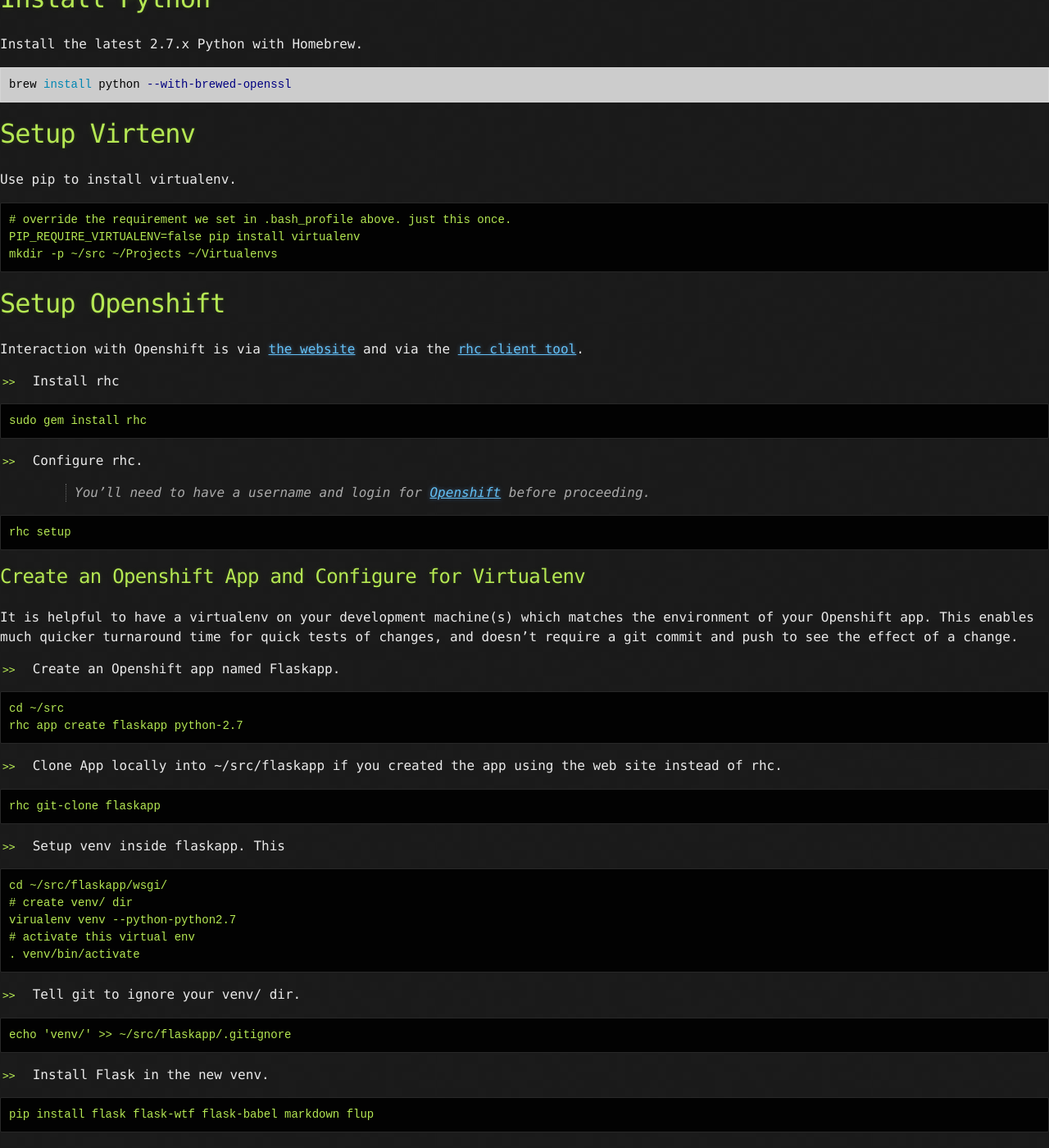
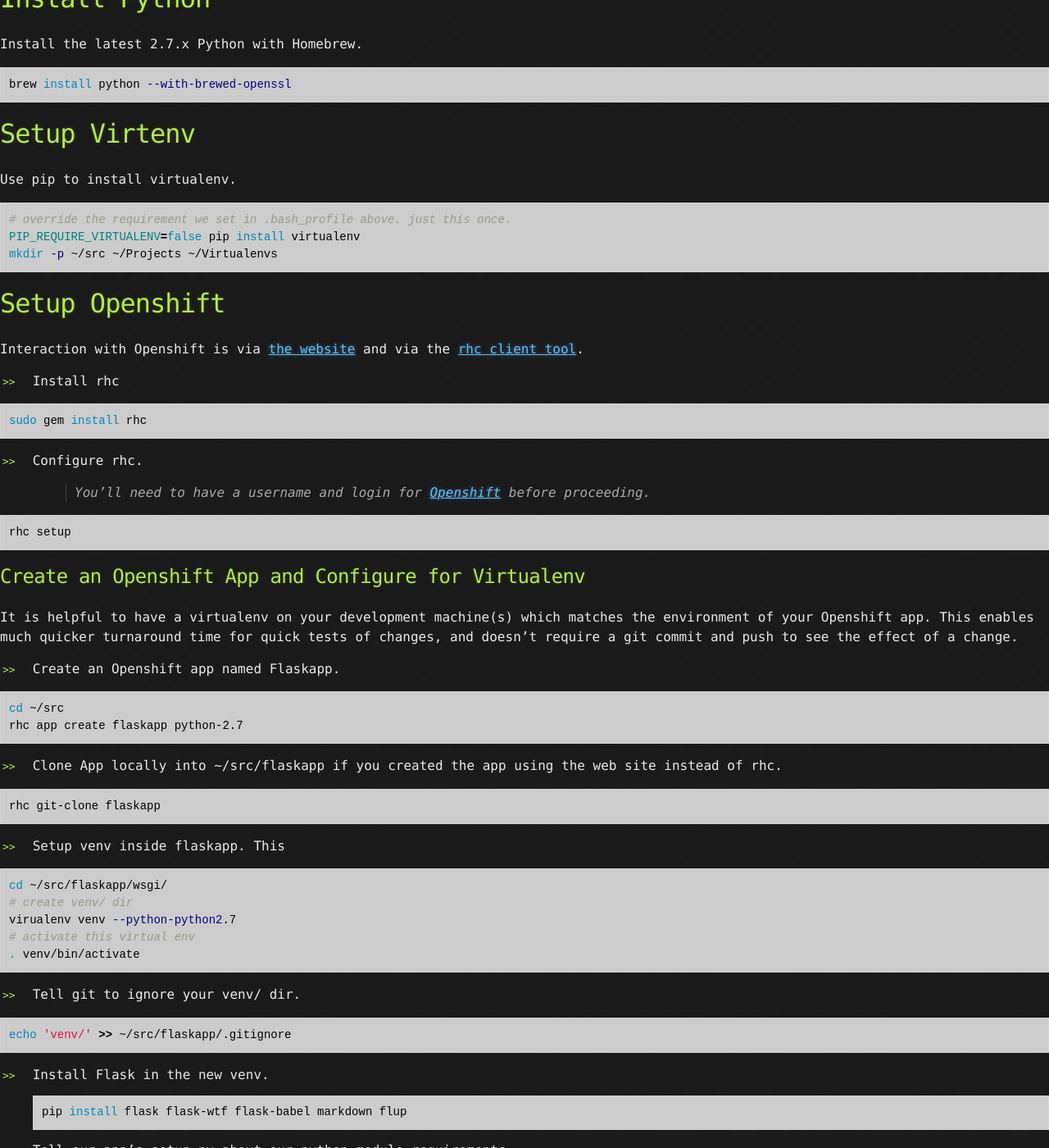
Before and after one commit to dlbewley/dlbewley.github.io, a Jekyll site: the page built from _posts/2014-11-22-Openshift-and-Flask-with-Virtualenv-on-OS-X.md, in a window 1280 px wide and 1400 px high, scrolled down 1734 px. Shown: the whole window at 82% size. Built offline with Jekyll 4.4.1, drawn with Linux system fonts in a browser that asks for light colours; Markdown is read by kramdown in place of the engine named in the settings; comment, search, counter and statistics services are not loaded; some of the changed text lies outside the part shown.

Commit message:
JAAGdDmm2N8HlysMOHDA

````diff
--- a/_posts/2014-11-22-Openshift-and-Flask-with-Virtualenv-on-OS-X.md
+++ b/_posts/2014-11-22-Openshift-and-Flask-with-Virtualenv-on-OS-X.md
@@ -98,67 +98,77 @@
 
 Setup Virtenv
 ===
+
 Use pip to install virtualenv.
-<pre class="brush: bash">
+
+```bash
 # override the requirement we set in .bash_profile above. just this once.
 PIP_REQUIRE_VIRTUALENV=false pip install virtualenv
 mkdir -p ~/src ~/Projects ~/Virtualenvs
-</pre>
+```
 
 Setup Openshift
 ===
+
 Interaction with Openshift is via [the website](http://www.openshift.com) and via the [rhc client tool](https://www.openshift.com/developers/rhc-client-tools-install).
 
 - Install rhc
-<pre class="brush: bash">
+
+```bash
 sudo gem install rhc
-</pre>
+```
 
 - Configure rhc.
 > *You'll need to have a username and login for [Openshift](http://www.openshift.com) before proceeding.*
-<pre class="brush: bash">
+
+```bash
 rhc setup
-</pre>
+```
 
 Create an Openshift App and Configure for Virtualenv
 ---
 It is helpful to have a virtualenv on your development machine(s) which matches the environment of your Openshift app. This enables much quicker turnaround time for quick tests of changes, and doesn't require a git commit and push to see the effect of a change.
 
 - Create an Openshift app named Flaskapp.
-<pre class="brush: bash">
+
+```bash
 cd ~/src
 rhc app create flaskapp python-2.7
-</pre>
+```
 
 - Clone App locally into ~/src/flaskapp if you created the app using the web site instead of rhc.
-<pre class="brush: bash">
+
+```bash
 rhc git-clone flaskapp
-</pre>
+```
 
 - Setup venv inside flaskapp. This
-<pre class="brush: bash">
+
+```bash
 cd ~/src/flaskapp/wsgi/
 # create venv/ dir
 virualenv venv --python-python2.7
 # activate this virtual env
 . venv/bin/activate
-</pre>
+```
 
 - Tell git to ignore your venv/ dir.
-<pre class="brush: bash">
+
+```bash
 echo 'venv/' >> ~/src/flaskapp/.gitignore
-</pre>
+```
 
 - Install Flask in the new venv.
-<pre class="brush: bash">
+```bash
 pip install flask flask-wtf flask-babel markdown flup
-</pre>
+```
 
 - Tell our app's setup.py about our python module requirements.
-<pre class="brush: bash">
+
+```bash
 cd ~/src/flaskapp
 vim setup.py
-</pre>
+```
 
 - Modify the *install_requires* line to look like this:
 
@@ -170,36 +180,36 @@
 ---
 Create the required directories
 
-{% highlight bash %}
+```bash
 cd ~/src/flaskapp/wsgi
 mkdir -p app/{static,templates}
 mkdir tmp
 cd ~/src/flaskapp/wsgi/app
-{% endhighlight %}
+```
 
 Create applications files. Pay attention Openshift has some particular requirements.
 
 - *~/src/flaskapp/wsgi/app/\_\_init\_\_.py*
 
-{% highlight python %}
+```python
 from flask import Flask
 app = Flask(__name__)
 from app import views
-{% endhighlight %}
+```
 
 - *~/src/flaskapp/wsgi/app/views.py*
 
-{% highlight python %}
+```python
 from app import app
 @app.route('/')
 @app.route('/index')
 def index():
     return "Hello, World!"
-{% endhighlight %}
+```
 
 - *~/src/flaskapp/wsgi/application* - This application file is required by OpenShift
 
-{% highlight python %}
+```python
 #!/usr/bin/python
 import os
 import sys
@@ -216,39 +226,43 @@
     pass
 
 from run import app as application
-{% endhighlight %}
+```
 
  - *~/src/flaskapp/wsgi/run.py* - Called by *application*.
-<pre class="brush: python">
+
+```python
 from app import app
 if __name__ == "__main__":
     app.run(debug = True) #We will set debug false in production
-</pre>
+```
 
 Test Flaskapp on localhost
 ===
 Activate venv and run the app.
-<pre class="brush: bash">
+
+```bash
 cd ~/src/flaskapp/
 . venv/bin/activate
 python run.py
 curl http://localhost:5000/index
-</pre>
+```
 
 Deploy Flaskapp to Openshift
 ===
 After making local changes, commit them to git, and push them to the origin. Openshift will then automagically install the required flask modules and spin up your Flaskapp.
-<pre class="brush: bash">
+
+```bash
 cd ~/src/flaskapp
 git add .
 git commit -a -m 'Firstsies'
 git push
-</pre>
+```
 
 Now go check out your new app on [Openshift](http://www.openshift.com)
 
 References
 ===
+
 * [How-to Install and Configure a Python Flask Dev Environment & Deploy to OpenShift](https://www.openshift.com/blogs/how-to-install-and-configure-a-python-flask-dev-environment-deploy-to-openshift)
 * [Virtualenv](http://www.virtualenv.org/en/latest/index.html#what-it-does)
 * [Homebrew on Mac OS X](http://hackercodex.com/guide/mac-osx-mavericks-10.9-configuration/)
````
